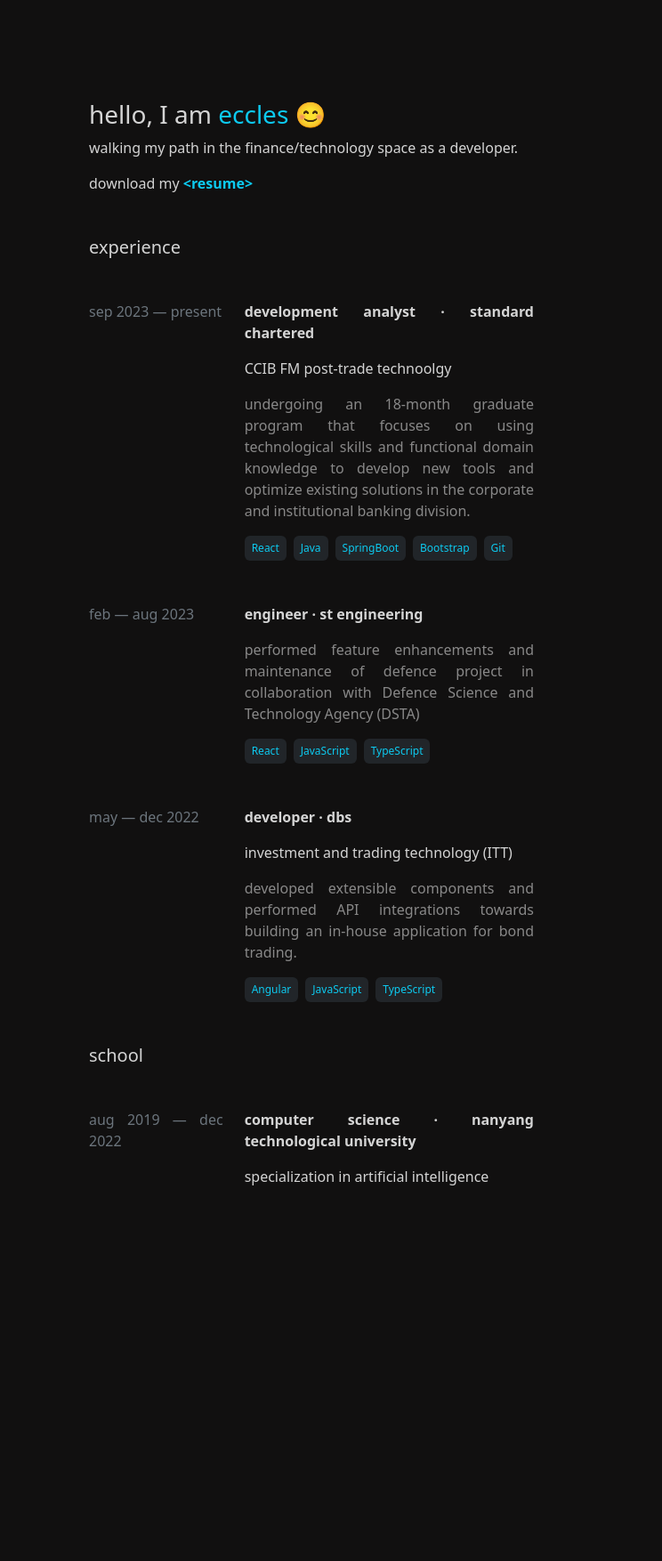
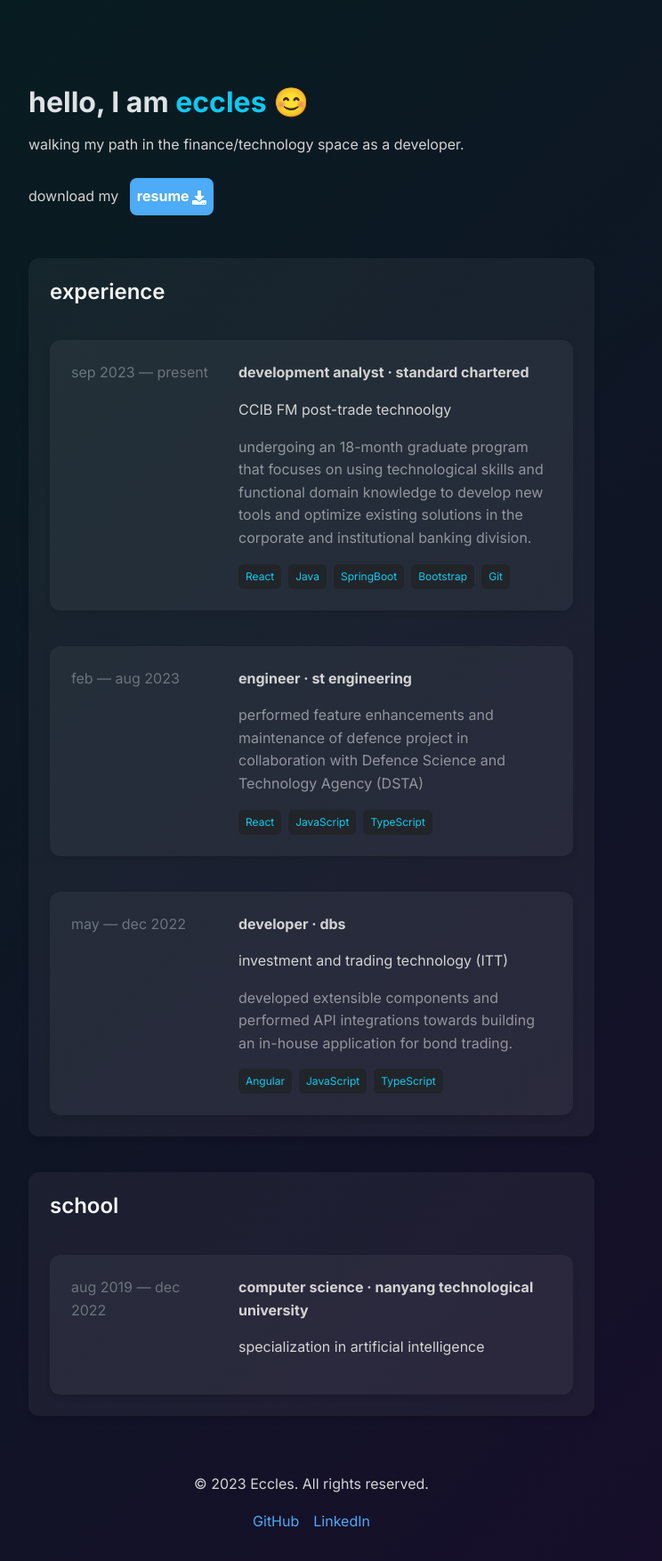
Before and after one commit to ecclessim/ecclessim.github.io, a React (Create React App) app in the folder ecc-pro-page/: page / in a window 1280 px wide. Shown: the whole page at 89% size, without its empty margins (290-1034 px from the left). Before the commit the page ends 1366 px from the top, so only its background shows below. Built offline with nearby package versions, Linux system fonts and the light colour scheme.

Commit message:
style changes

```diff
--- a/ecc-pro-page/package.json
+++ b/ecc-pro-page/package.json
@@ -9,6 +9,7 @@
     "@testing-library/user-event": "^13.5.0",
     "react": "^18.2.0",
     "react-dom": "^18.2.0",
+    "react-icons": "^5.4.0",
     "react-scripts": "5.0.1",
     "web-vitals": "^2.1.4"
   },
--- a/ecc-pro-page/public/index.html
+++ b/ecc-pro-page/public/index.html
@@ -1,8 +1,9 @@
 <!DOCTYPE html>
-<html lang="en">
+<html lang="en" data-bs-theme="dark">
   <head>
     <meta charset="utf-8" />
     <link rel="icon" href="%PUBLIC_URL%/favicon.ico" />
+    <link href="https://fonts.googleapis.com/css2?family=Inter:wght@400;600;700&display=swap" rel="stylesheet">
     <meta name="viewport" content="width=device-width, initial-scale=1" />
     <meta name="theme-color" content="#000000" />
     <meta
--- a/ecc-pro-page/src/App.css
+++ b/ecc-pro-page/src/App.css
@@ -1,44 +1,117 @@
-* {
-  box-sizing: border-box;
+body {
+  font-family: "Inter", system-ui, sans-serif; /* Use Inter or another modern font */
+  line-height: 1.6;
 }
-
 body {
-  padding: 1rem;
-  font-family: system-ui, sans-serif;
-  color: #d4d4d4;
-  background-color: #111010;
+  background: linear-gradient(135deg, #061e1f, #180d2b);
 }
 
 .main {
-  max-width: 500px;
-  height: 100%;
+  max-width: 700px; /* Increase max-width */
+  padding: 2rem;
   margin: 0 auto;
-  margin-top: 6rem;
+  margin-top: 4rem;
+}
+
+.section {
+  margin-top: 2.5rem;
+  padding: 1.5rem;
+  background: rgba(255, 255, 255, 0.05); /* Subtle background for sections */
+  border-radius: 12px; /* Rounded corners */
+  box-shadow: 0 4px 6px rgba(0, 0, 0, 0.1); /* Soft shadow */
+}
+.section {
+  opacity: 0;
+  transform: translateY(20px);
+  animation: fadeInUp 0.6s ease forwards;
+}
+
+@keyframes fadeInUp {
+  to {
+    opacity: 1;
+    transform: translateY(0);
+  }
+}
+
+.section:nth-child(1) {
+  animation-delay: 0.2s;
+}
+.section:nth-child(2) {
+  animation-delay: 0.4s;
+}
+.section:nth-child(3) {
+  animation-delay: 0.6s;
+}
+.resume-link {
+  display: inline-block;
+  padding: .5rem;
+  margin: .5rem;
+  background-color: #4dabf7;
+  color: #fff;
+  border-radius: 8px;
+  transition: background-color 0.3s ease;
+}
+
+.resume-link:hover {
+  background-color: white;
+}
+
+h3 {
+  font-size: 2rem;
+  font-weight: 700;
+  margin-bottom: 1rem;
+}
+
+h5 {
+  font-size: 1.5rem;
+  font-weight: 600;
+  margin-bottom: 1rem;
+  color: #f5f5f5;
 }
 
 p {
+  font-size: 1rem;
   color: #d4d4d4;
-  text-align: justify;
-}
-
-.section {
-  margin-top: 3rem;
+  line-height: 1.6;
 }
 
 a {
+  color: #4dabf7; /* A softer blue for links */
+  transition: color 0.3s ease;
   text-decoration: none;
 }
 
-::-webkit-scrollbar {
-  width: 10px;
-  height: 10px;
+a:hover {
+  color: #228be6; /* Darker blue on hover */
 }
 
-::-webkit-scrollbar-thumb {
-  background: rgba(90, 90, 90);
-  border-radius: 10rem;
+.footer {
+  margin-top: 4rem;
+  text-align: center;
+  color: #888;
 }
 
-::-webkit-scrollbar-track {
-  background: rgba(0, 0, 0, 0.2);
+.social-links a {
+  margin: 0 0.5rem;
+  color: #4dabf7;
 }
+
+@media (max-width: 768px) {
+  .main {
+    padding: 1rem;
+    margin-top: 2rem;
+  }
+
+  h3 {
+    font-size: 1.5rem;
+  }
+
+  h5 {
+    font-size: 1.25rem;
+  }
+
+  .section {
+    margin-top: 1.5rem;
+    padding: 1rem;
+  }
+}
--- a/ecc-pro-page/src/App.js
+++ b/ecc-pro-page/src/App.js
@@ -1,8 +1,9 @@
 import React from "react";
+import { FaDownload } from "react-icons/fa";
 import "./App.css";
 import ExperienceItem from "./components/ExperienceItem";
+import resumePdf from "./static/ecclesResume.pdf";
 import experienceData from "./static/resumeJson.json";
-import resumePdf from "./static/ecclesResume.pdf";
 
 export default function App() {
   const schoolExp = {
@@ -12,6 +13,7 @@
     companyName: "nanyang technological university",
     team: "specialization in artificial intelligence",
   };
+
   return (
     <div className="main">
       <h3>
@@ -32,13 +34,16 @@
           download my{" "}
           <strong>
             <a
-              className="text-info"
+              className="resume-link"
               href={resumePdf}
               target="_blank"
               rel="noreferrer"
             >
-              {" "}
-              &lt;resume&gt;
+              resume
+              <span>
+                {" "}
+                <FaDownload />
+              </span>
             </a>
           </strong>
         </p>
@@ -57,6 +62,25 @@
           <ExperienceItem experience={schoolExp} />
         </div>
       </div>
+      <footer className="footer">
+        <p>© 2023 Eccles. All rights reserved.</p>
+        <div className="social-links">
+          <a
+            href="https://github.com/ecclessim"
+            target="_blank"
+            rel="noreferrer"
+          >
+            GitHub
+          </a>
+          <a
+            href="https://linkedin.com/in/ecclessim"
+            target="_blank"
+            rel="noreferrer"
+          >
+            LinkedIn
+          </a>
+        </div>
+      </footer>
     </div>
   );
 }
```
Also changed, not shown: 2 other files (tests, documents, lock files or other folders).
